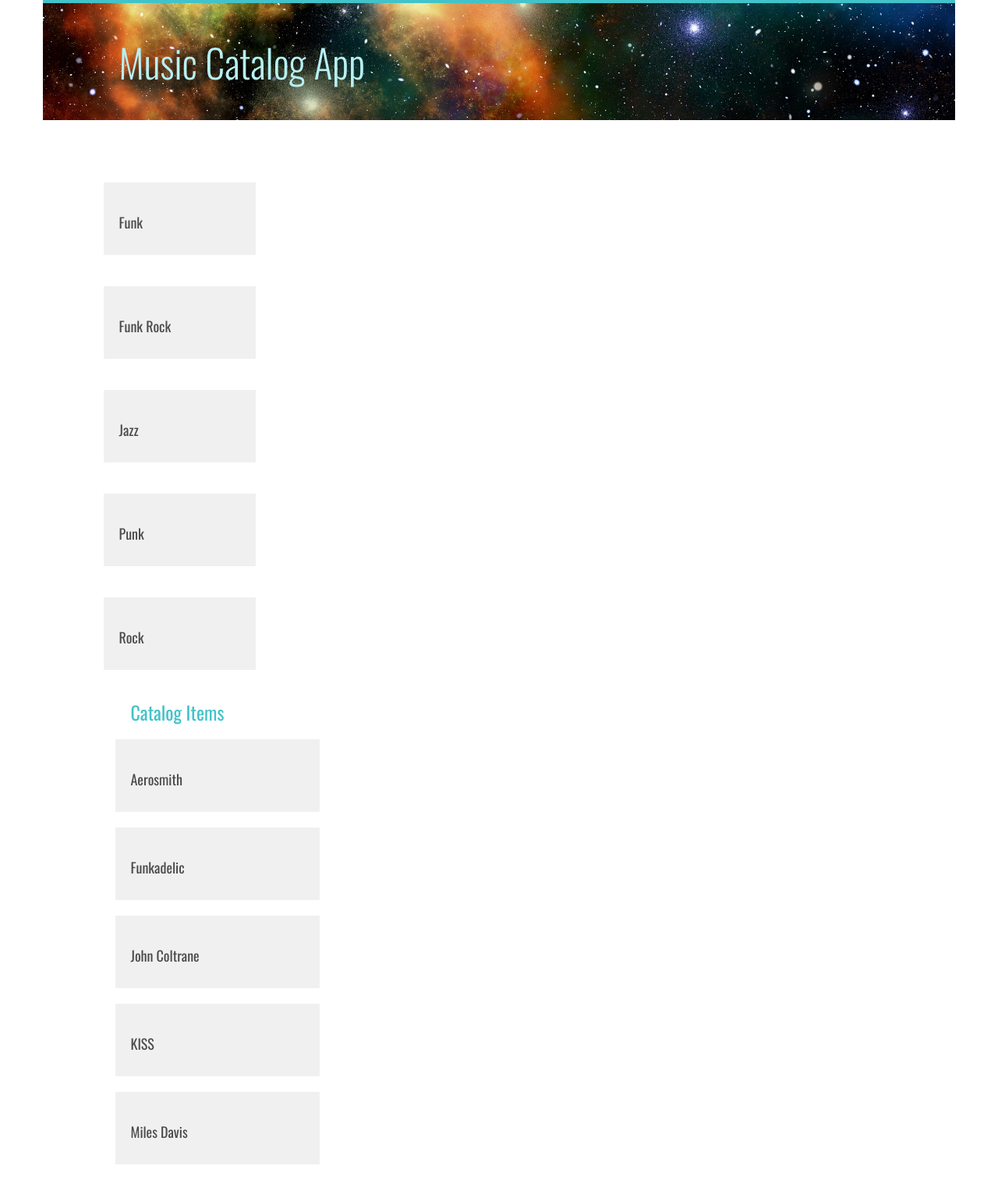
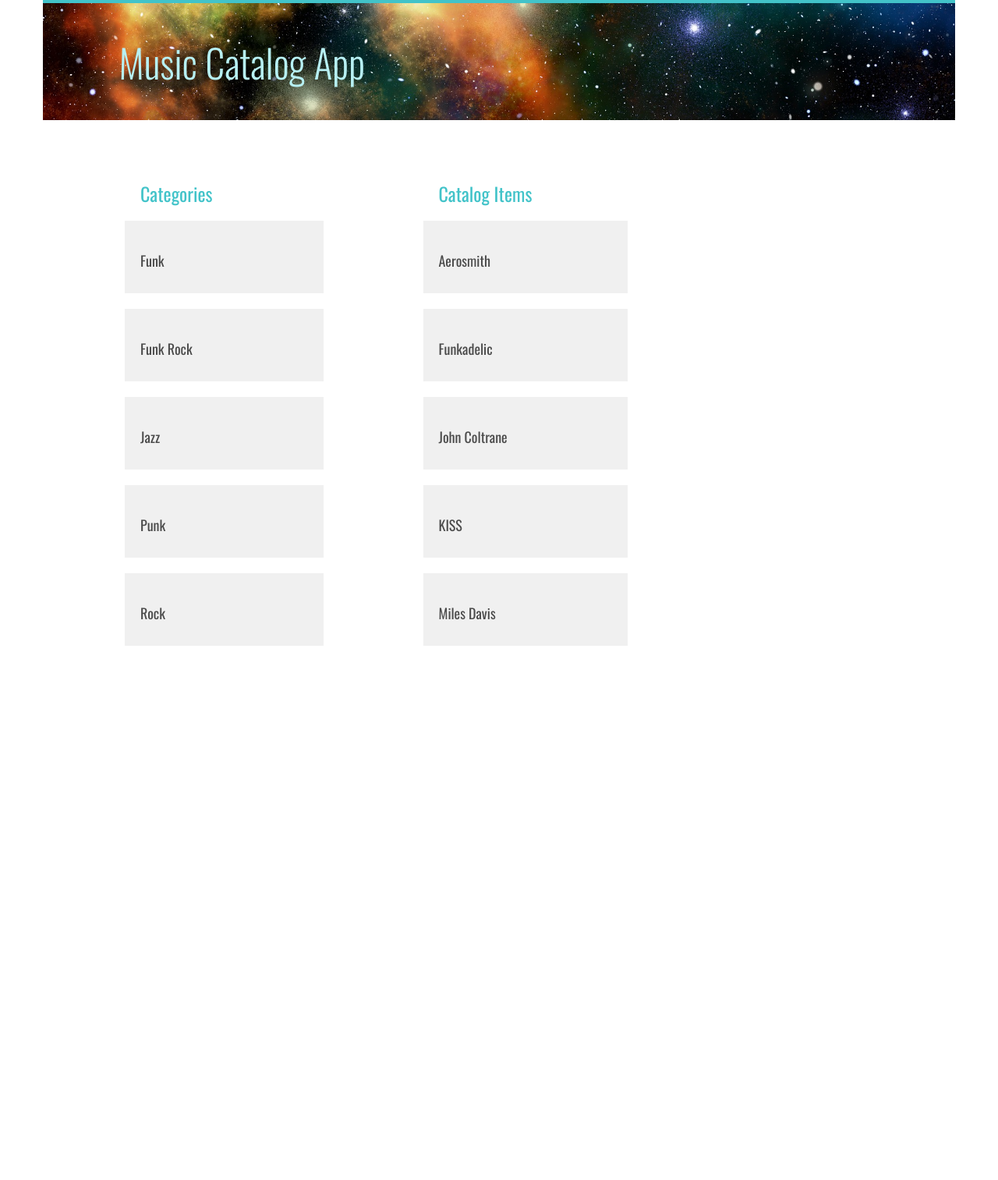
Before and after one commit to sjcorreia/catalog-project, a Flask app: page / in a window 1280 px wide. Shown: the part 152-1665 px from the top of the page at 78% size. After the commit the page ends 980 px from the top, so only its background shows below. Run offline with Flask 2, Linux system fonts and the light colour scheme; data comes from the database, SQL or seed files in the repository; some libraries are stand-ins or nearby versions.

Commit message:
Adjusts structure of HTML for uniformity

```diff
--- a/vagrant/catalog/templates/categories.html
+++ b/vagrant/catalog/templates/categories.html
@@ -30,19 +30,18 @@
 
 </div>
 
-	<div class="row padding-top padding-bottom">
+	<div class="row padding-top padding-bottom"></div>
+	<div class="col-md-1"></div>
+	<div class="col-md-3">
+		<h2>Categories</h2>
+		{% for category in categories %}
+			<a href = "{{url_for('showItemsInCategory', category = category.name)}}">
+				<div class="category-list">
+					<h3>{{category.name}}</h3>
+				</div>
+			</a>
+		{% endfor %}
 	</div>
-	{% for category in categories %}
-		<a href = "{{url_for('showItemsInCategory', category = category.name)}}">
-			<div class="row">
-				<div class="col-md-1"></div>
-					<div class="col-md-2 category-list">
-						<h3>{{category.name}}</h3>
-					</div>
-				<div class="col-md-1"></div>
-			</div>
-		</a>
-    {% endfor %}
 
     {% if items !=[] %}
 		<div class="row">
```
